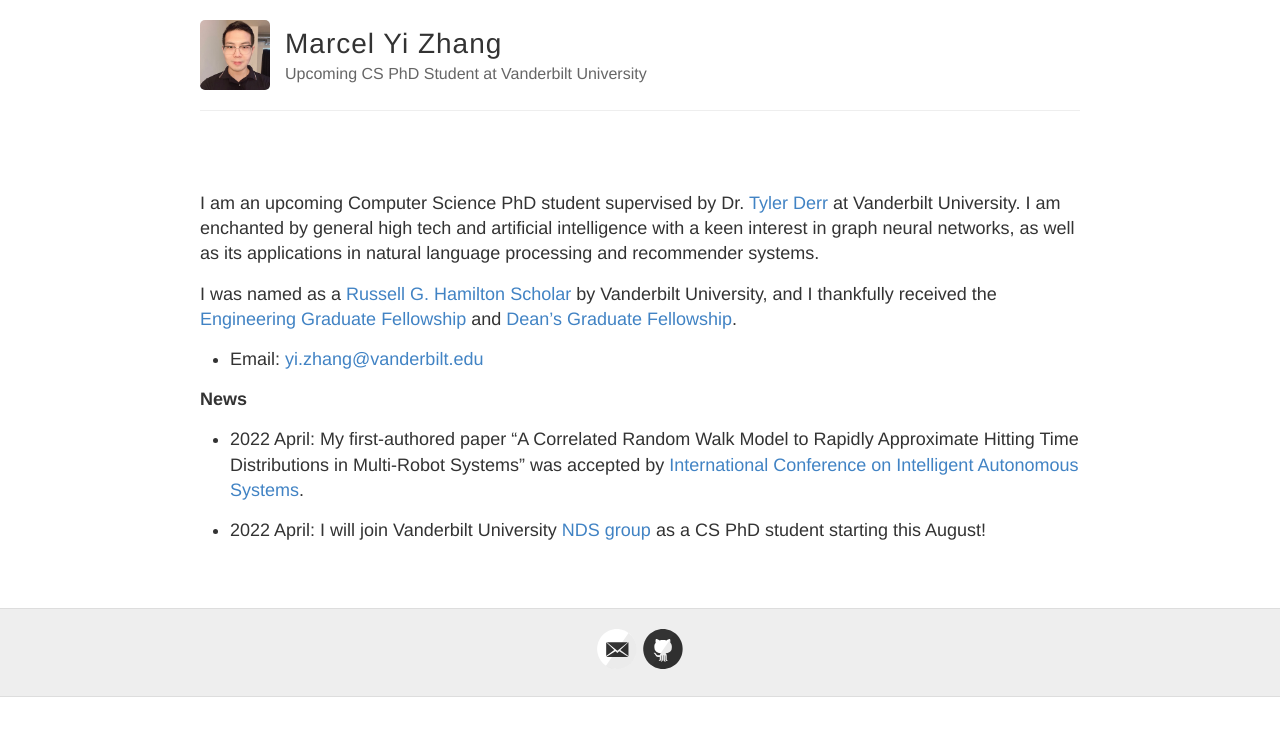
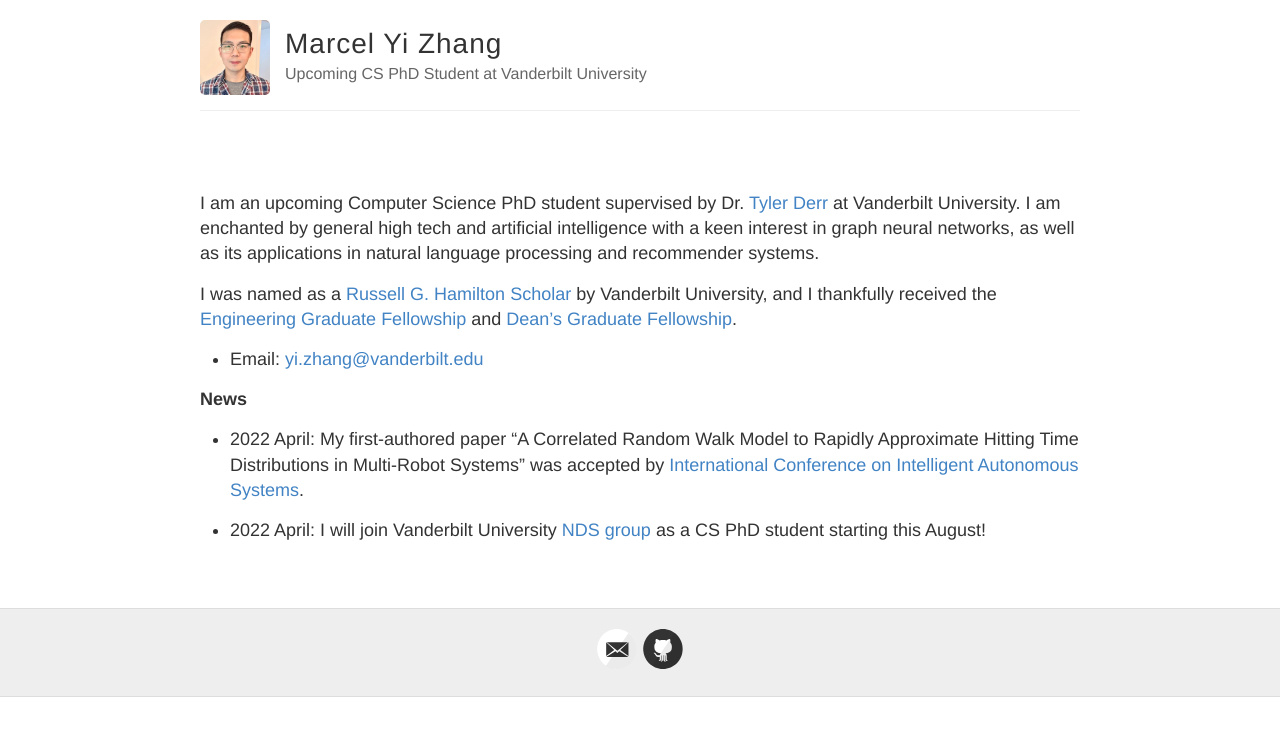
Before and after one commit to YiZhan2854/YiZhan2854.github.io, a Jekyll site: the page built from index.md, in a window 1280 px wide. Shown: the top 736 px of the page. Built offline with Jekyll 4.4.1, drawn with Linux system fonts in a browser that asks for light colours.

Commit message:
Update _config.yml

```diff
--- a/_config.yml
+++ b/_config.yml
@@ -9,7 +9,7 @@ name: Marcel Yi Zhang
 description: Upcoming CS PhD Student at Vanderbilt University
 
 # URL of your avatar or profile pic (you could use your GitHub profile pic)
-avatar: https://YiZhan2854.github.io/images/IMG_0280%202.jpg
+avatar: https://YiZhan2854.github.io/images/IMG_0511.jpg
 
 #
 # Flags below are optional
```
